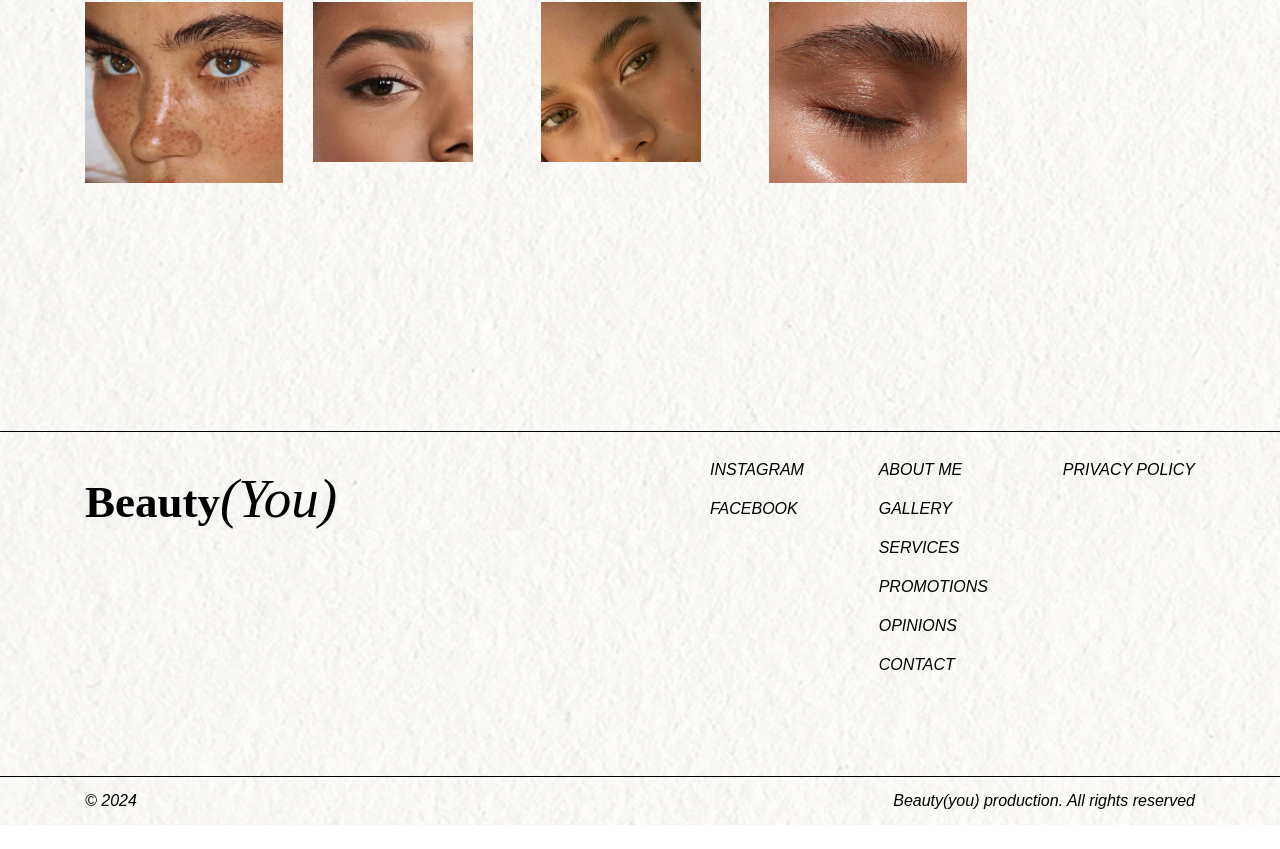
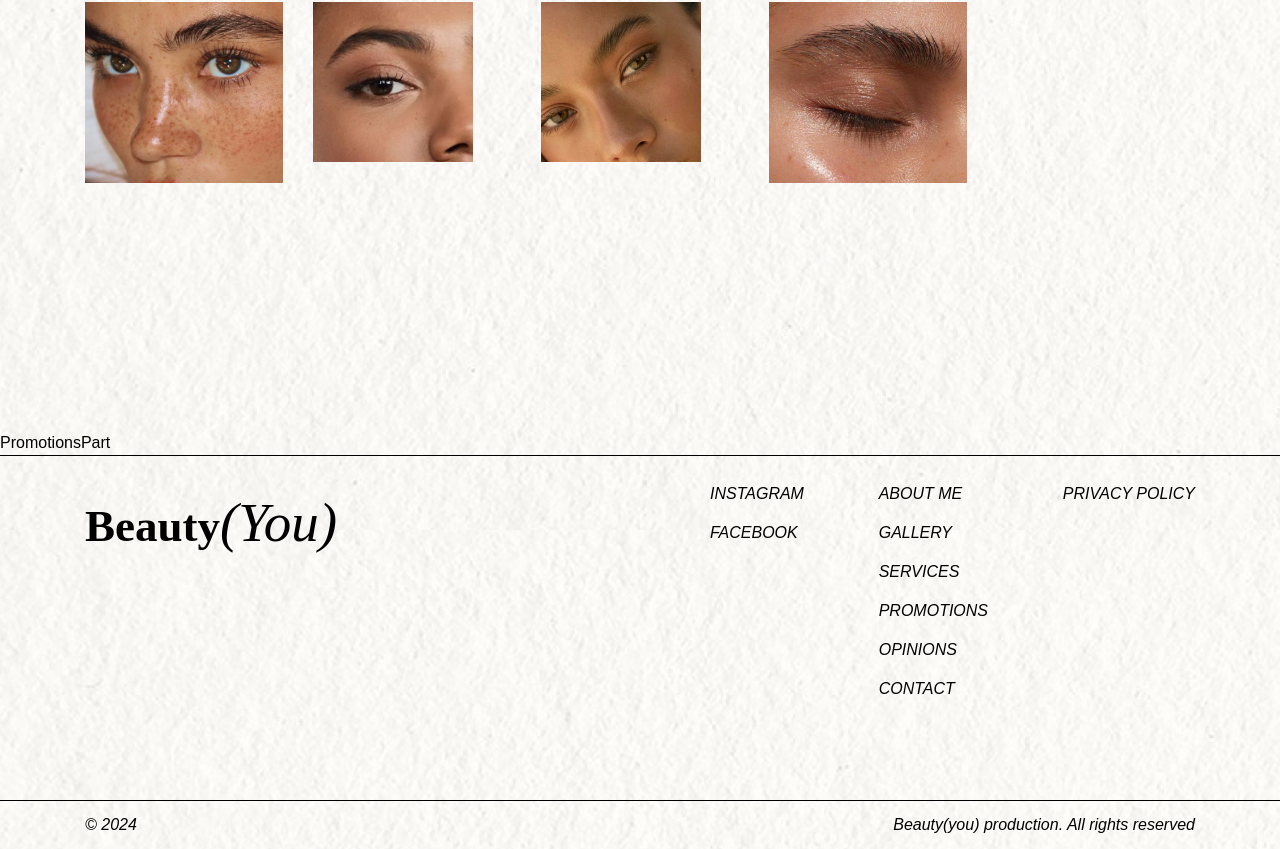
Before and after one commit to nestor1760/beautyYou, a Next.js app: page / in a window 1280 px wide. Shown: the part 2563-3412 px from the top of the page. Before the commit the page ends 3388 px from the top, so only its background shows below. Built offline with nearby package versions, Linux system fonts and the light colour scheme; a web font is replaced by a local one.

Commit message:
add: PromotionsPart.tsx

```diff
--- a/app/page.tsx
+++ b/app/page.tsx
@@ -1,6 +1,7 @@
 import AboutPart from "./pages/AboutPart";
 import GalleryPart from "./pages/GalleryPart";
 import HomePart from "./pages/HomePart";
+import PromotionsPart from "./pages/PromotionsPart";
 import './styles/globals.css'
 
 export default function Home() {
@@ -9,6 +10,7 @@ export default function Home() {
       <HomePart />
       <AboutPart />
       <GalleryPart />
+      <PromotionsPart />
     </>
   );
 }
--- /dev/null
+++ b/app/pages/PromotionsPart.tsx
@@ -0,0 +1,9 @@
+import React from 'react'
+
+const PromotionsPart = () => {
+  return (
+    <div>PromotionsPart</div>
+  )
+}
+
+export default PromotionsPart
```
